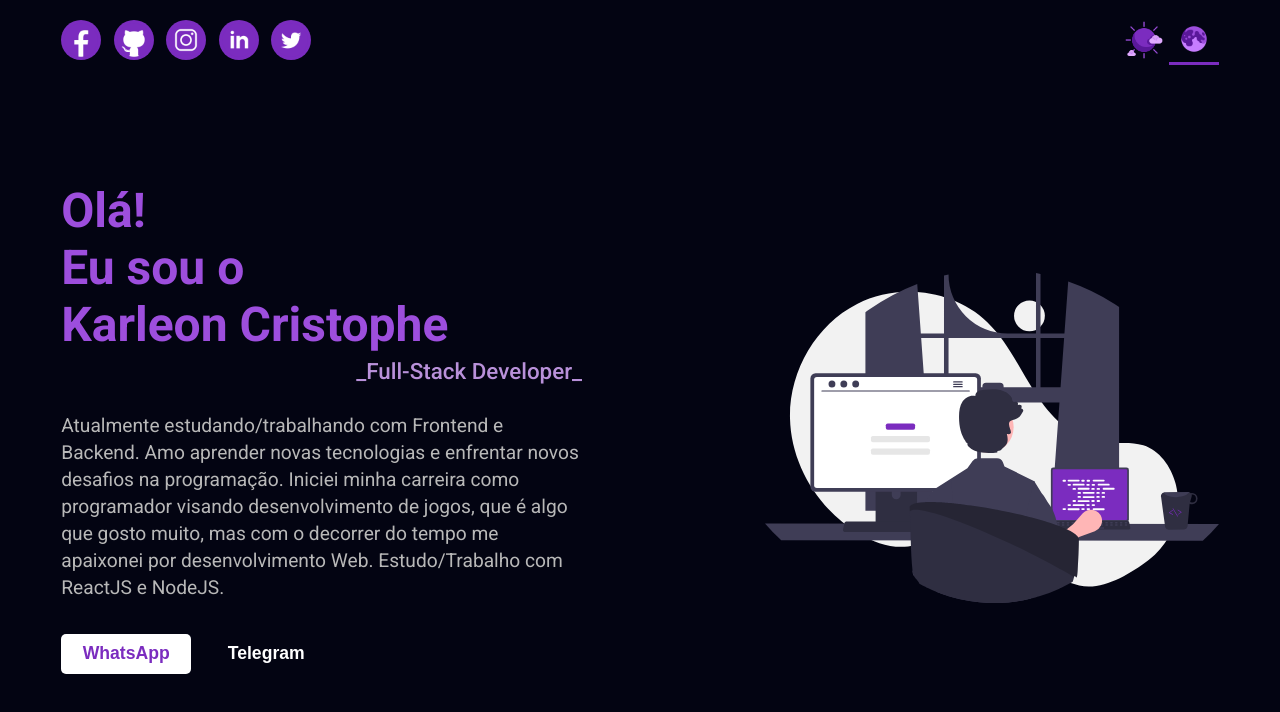
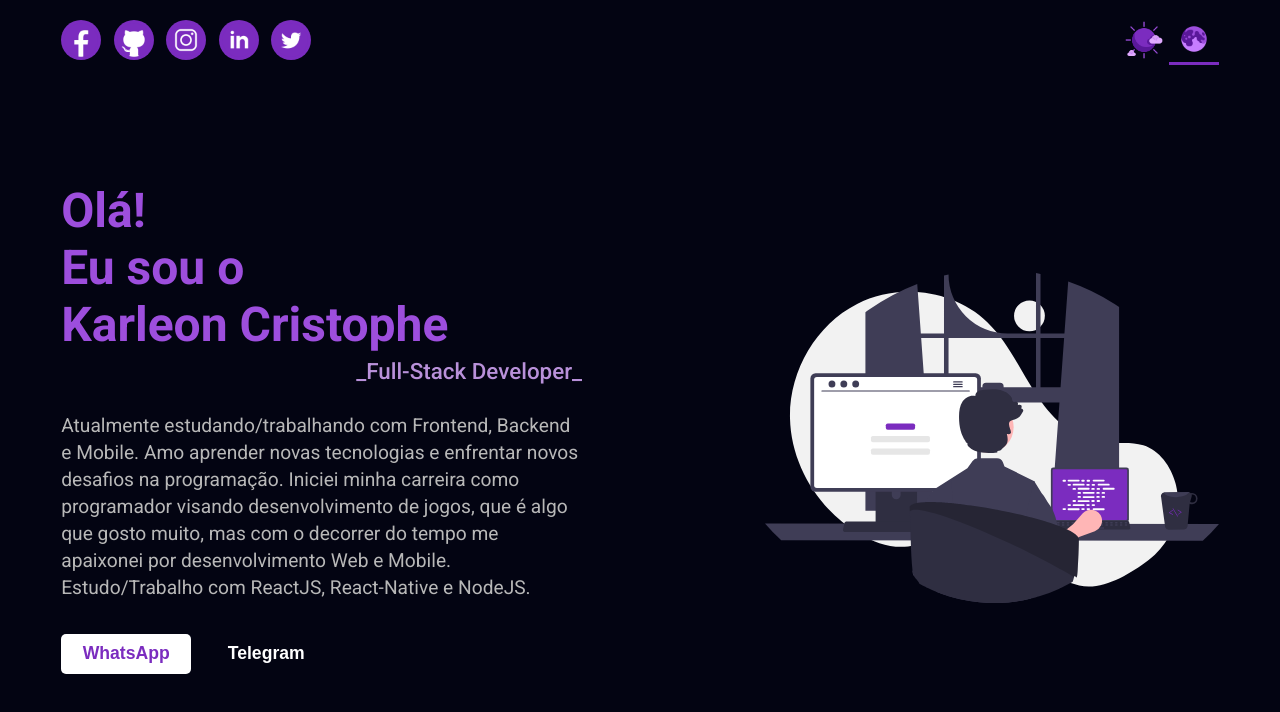
Before and after one commit to karleoncristophe/mysite, a Next.js app: page / in a window 1280 px wide. Shown: the top 712 px of the page. Built offline with nearby package versions, Linux system fonts and the light colour scheme.

Commit message:
new info

```diff
--- a/common/components/Informations.jsx
+++ b/common/components/Informations.jsx
@@ -104,11 +104,12 @@ const Informations = () => {
       </Title>
       <Subtitle>_Full-Stack Developer_</Subtitle>
       <Text darkMode={darkMode}>
-        Atualmente estudando/trabalhando com Frontend e Backend. Amo aprender
-        novas tecnologias e enfrentar novos desafios na programação. Iniciei
-        minha carreira como programador visando desenvolvimento de jogos, que é
-        algo que gosto muito, mas com o decorrer do tempo me apaixonei por
-        desenvolvimento Web. Estudo/Trabalho com ReactJS e NodeJS.
+        Atualmente estudando/trabalhando com Frontend, Backend e Mobile. Amo
+        aprender novas tecnologias e enfrentar novos desafios na programação.
+        Iniciei minha carreira como programador visando desenvolvimento de
+        jogos, que é algo que gosto muito, mas com o decorrer do tempo me
+        apaixonei por desenvolvimento Web e Mobile. Estudo/Trabalho com ReactJS,
+        React-Native e NodeJS.
       </Text>
       <Contact />
     </Article>
```
